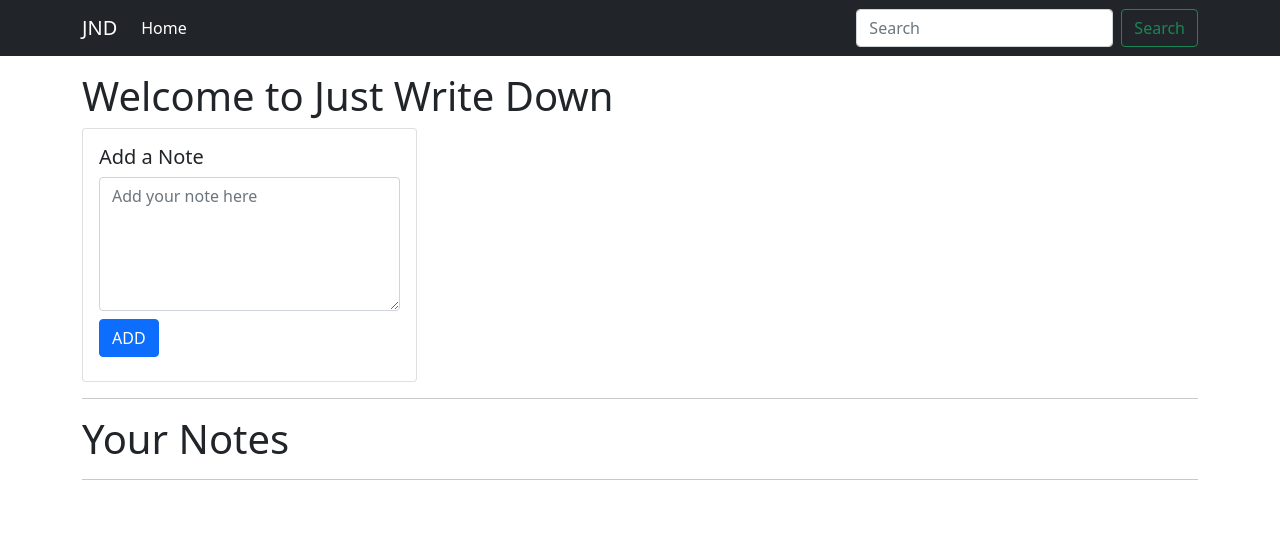
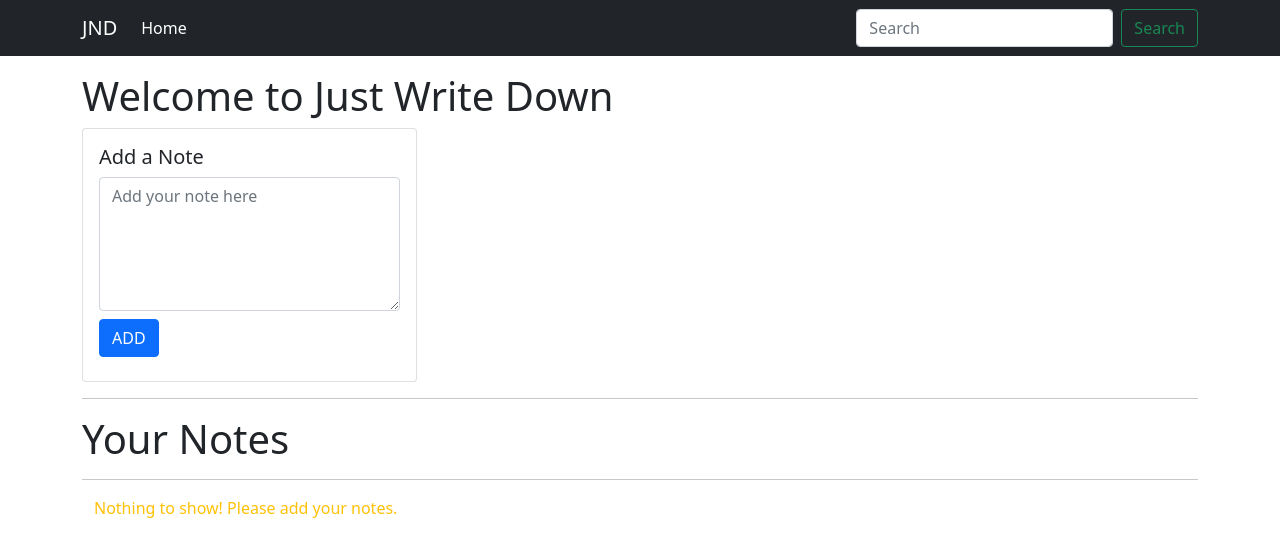
Before and after one commit to arvind520/JustNoteDown-React, a React (Create React App) app: page / in a window 1280 px wide. Shown: the top 556 px of the page. Built offline with nearby package versions, Linux system fonts and the light colour scheme; the HTML template or start-up script is replaced by a standard one.

Commit message:
Update Notes.js

```diff
--- a/src/components/Notes.js
+++ b/src/components/Notes.js
@@ -24,7 +24,7 @@ const Notes = (props) => {
 
   return (
     <Container className="notesContainer">
-      {myAllNotes === 0 ? (
+      {myAllNotes.length == 0 ? (
         <p className="text-warning ">
           Nothing to show! Please add your notes.{" "}
         </p>
```
